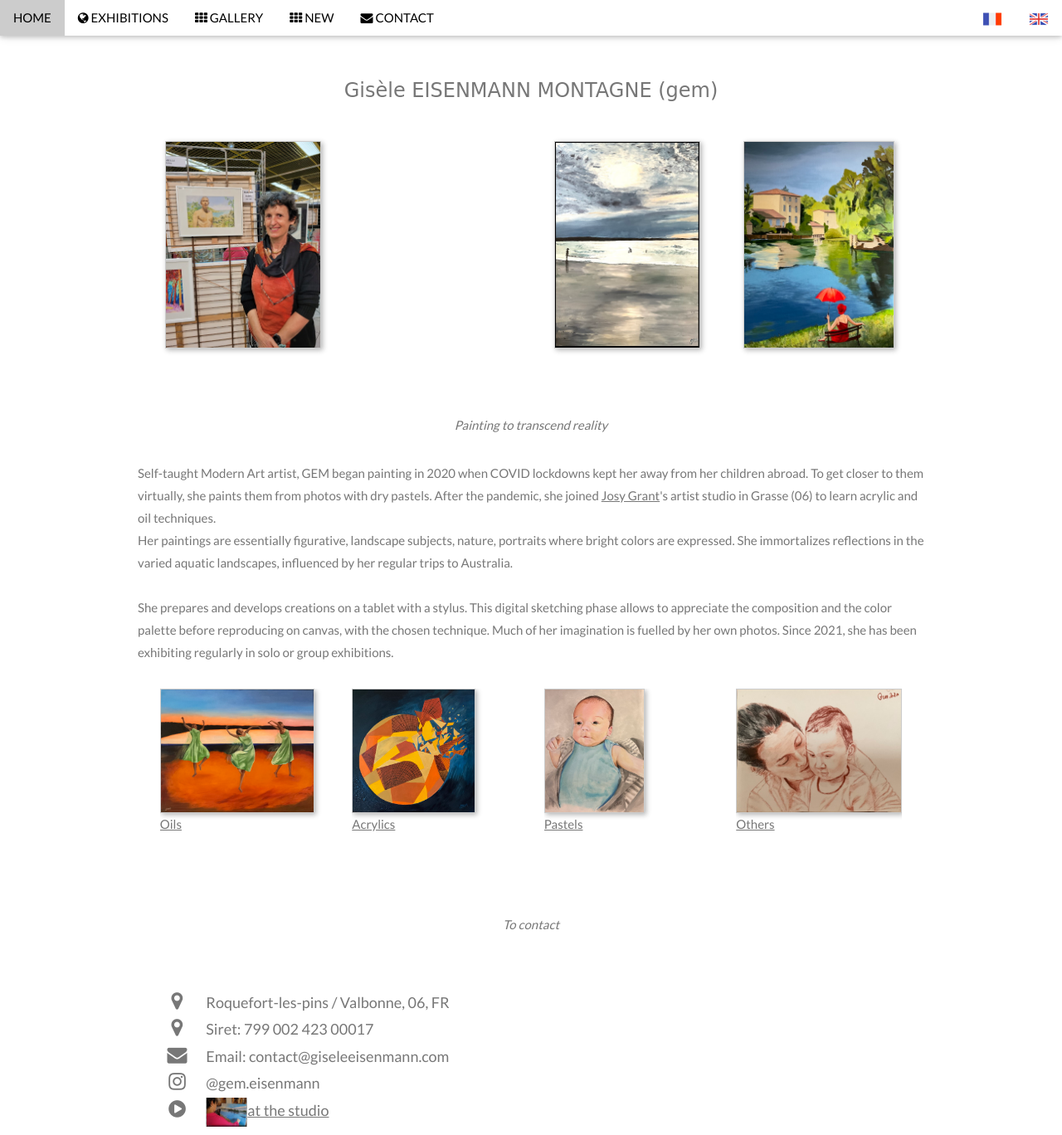
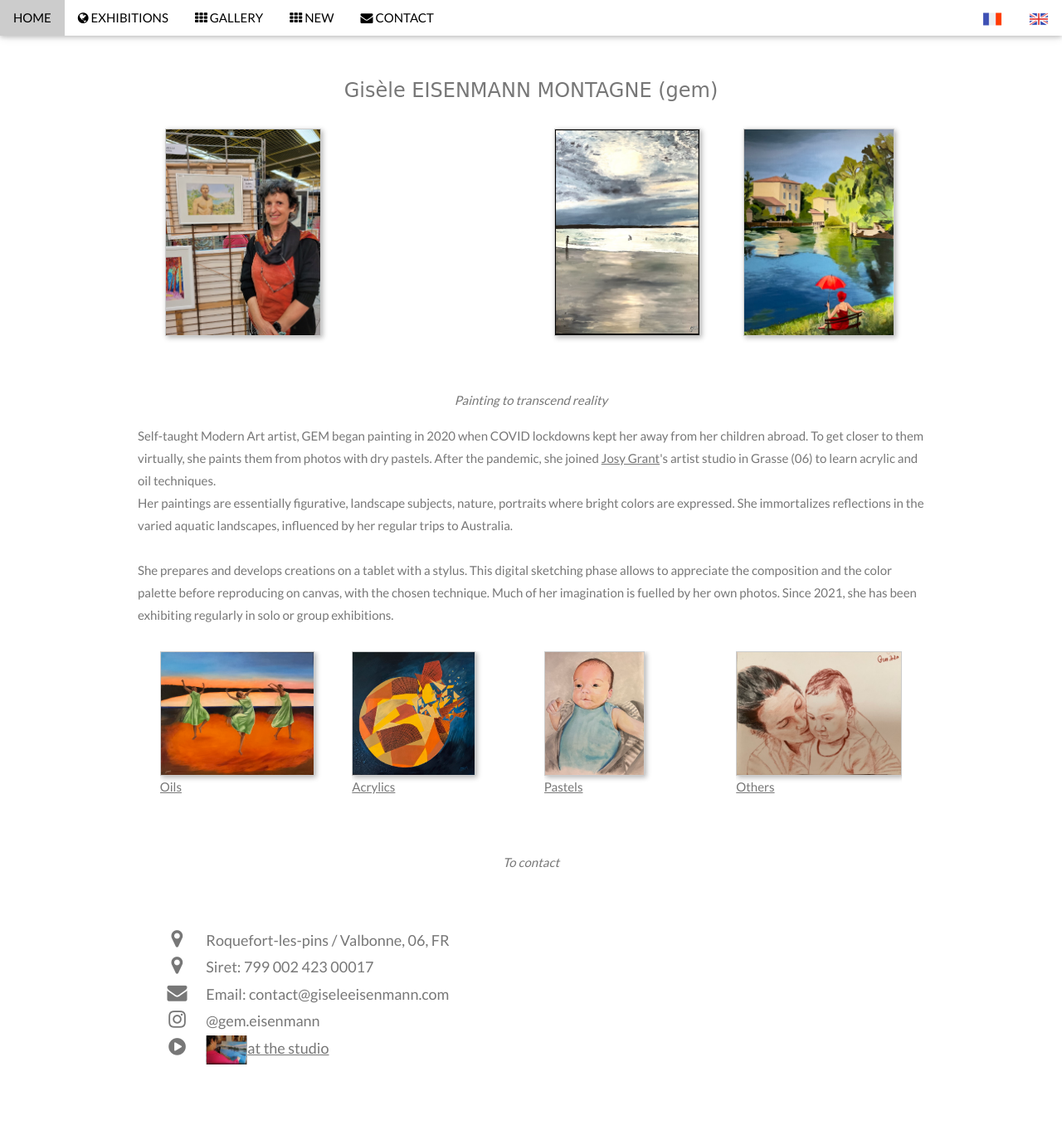
Before and after one commit to MichelEisenmann/gem-gallery, a PHP site: page /index.php in a window 1280 px wide. Shown: the top 1368 px of the page at 83% size. Run offline with PHP 8.4, Linux system fonts and the light colour scheme.

Commit message:
Removal of some useless spacing

```diff
--- a/htdocs/index.php
+++ b/htdocs/index.php
@@ -233,12 +233,13 @@
 
   <!-- Theme grid -->
   <div class="w3-content w3-container " id="grid_theme">
-    <p class="w3-center">
       <main class="grid">
-	<div><a href="<?= Translator::url('/public/acces_aux_galeries.php') ?>">
+	    <div>
+          <a href="<?= Translator::url('/public/acces_aux_galeries.php') ?>">
             <img class="artiste to-be-signed" src="public/images/web/20211008_2emePrix_Pastel_small.jpg" alt="Artist's photo" />
 	      </a>
 	    </div>
+
 	    <div></div>
 	    <div><a href="<?= Translator::url('public/contenu_d_une_galerie.php?key=oil&file=Huile/20230708_ClairDeSoleil_Huile_30P.jpg') ?>">
           <img class="australie_theme to-be-signed" src="public/images/Huile/20230708_ClairDeSoleil_Huile_30P_small.jpg" alt="Australie" />
@@ -253,16 +254,15 @@
     </div>
   </div>
 
-<p class="visible-on-computer w3-center"><em><?= Translator::t('Slogan') ?></em></p>
+  <div class="visible-on-computer w3-center"><em><?= Translator::t('Slogan') ?></em></div>
 
   <!-- common part -->
   <div class="w3-content w3-container" id="">
 
     <?= Translator::t('Introduction'); ?>
-
     <div class="visible-on-computer">
       <div class="w3-content w3-container " id="grid">
-	<p class="w3-center">
+	    <p/>
 	    <main class="grid">
 	      <div class="cliping">
 	        <a href="<?= Translator::url('public/contenu_d_une_galerie.php?key=oil&file=Huile/20230216_LesDanseuses_Huile.jpg') ?>">
@@ -270,18 +270,21 @@
               <br><?= Translator::t("Huiles") ?></br>
 	        </a>
 	      </div>
+
 	      <div class="cliping">
 	        <a href="<?= Translator::url('public/contenu_d_une_galerie.php?key=acrylic&file=Acrylique/20240326_Deflagration_A90x90.jpg') ?>">
 		      <img class="limited to-be-signed" src="public/images/Acrylique/20240326_Deflagration_A90x90_small.jpg" alt="Acrylique" />
               <br><?= Translator::t("Acryliques") ?></br>
 	        </a>
 	      </div>
+
 	      <div class="cliping">
  	        <a href="<?= Translator::url('public/contenu_d_une_galerie.php?key=pastel&file=Pastels/20240119_Corentin2Mois.jpg') ?>">
 		      <img class="limited to-be-signed" src="public/images/Pastels/20240119_Corentin2Mois_small.jpg" alt="Pastel" >
                 <br><?= Translator::t("Pastels") ?></br>
 	          </a>
           </div>
+
           <div class="cliping">
 	        <a href="<?= Translator::url('public/contenu_d_une_galerie.php?key=other&file=Autres/20200920_SanguinePascaleGuillaume.jpg') ?>">
 		        <img class="limited to-be-signed" src="public/images/Autres/20200920_SanguinePascaleGuillaume_small.jpg" alt="Autres" />
@@ -289,16 +292,14 @@
 	          </a>
 	      </div>
 	    </main>
-	</p>
       </div>
     </div>
-
 
   <!-- </div> -->
 
 <!-- Container (Contact Section) -->
 <div class="w3-content w3-container w3-padding-64" id="contact">
-  <p class="w3-center"><em><?= Translator::t("Contacter") ?></em></p>
+  <div class="w3-center"><em><?= Translator::t("Contacter") ?></em></div>
 
   <div class="w3-row w3-padding-32 w3-section">
     <div class="w3-col m8 w3-panel">
@@ -314,12 +315,10 @@
       </div>
     </div>
   </div>
-
   <?= Translator::t("Avertissement") ?>
 </div>
 
 <script>
-
 // add the "alt" attribute to all "to-be-signed" images
 function signImages() {
   var gemSignature= "Gisele Eisenmann (gem)";
@@ -332,7 +331,6 @@ function signImages() {
 document.addEventListener('DOMContentLoaded', function() {
    signImages();
 }, false);
-
 </script>
 
 </body>
```
Lines whose indentation alone changed are shown as unchanged.
